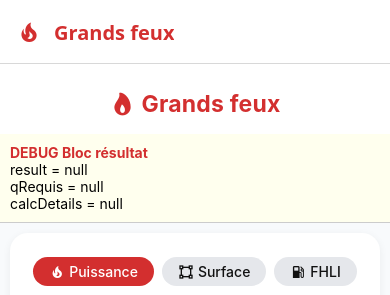
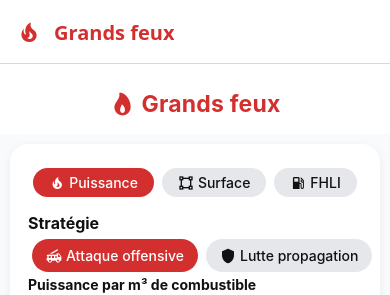
Before and after one commit to fab72309/mon-test-web, a React Native app: screen /GrandsFeux in a window 390 px wide. Shown: the top 295 px of the page. Built offline with nearby package versions, Linux system fonts and the light colour scheme.

Commit message:
Nettoyage UI : suppression du bloc debug résultat, interface prête pour prod

```diff
--- a/components/GrandFeuxCalculator.tsx
+++ b/components/GrandFeuxCalculator.tsx
@@ -208,13 +208,8 @@ export default function GrandFeuxCalculator({ hideTitle = false }: { hideTitle?:
 
   return (
     <>
-      <View style={{padding: 10, backgroundColor: '#ffe', borderBottomWidth: 1, borderColor: '#ccc'}}>
-        <Text style={{color: '#D32F2F', fontWeight: 'bold'}}>DEBUG Bloc résultat</Text>
-        <Text>result = {String(result)}</Text>
-        <Text>qRequis = {String(qRequis)}</Text>
-        <Text>calcDetails = {String(calcDetails)}</Text>
-      </View>
       <KeyboardAvoidingView behavior={Platform.OS==='ios'?'padding':undefined} style={{flex:1}}>
+
 
       <ScrollView contentContainerStyle={styles.container} keyboardShouldPersistTaps="handled">
         <View style={styles.card}>
```
